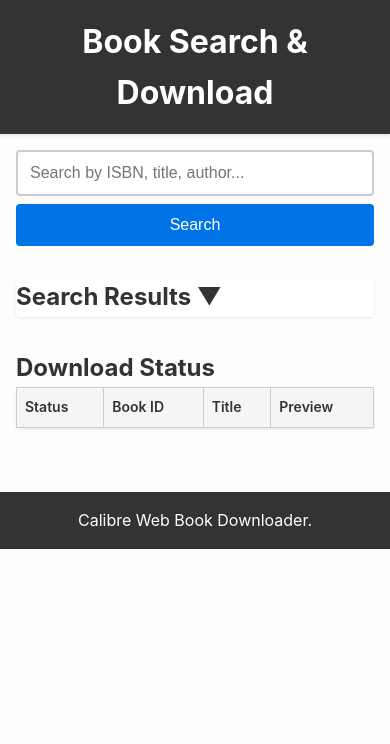
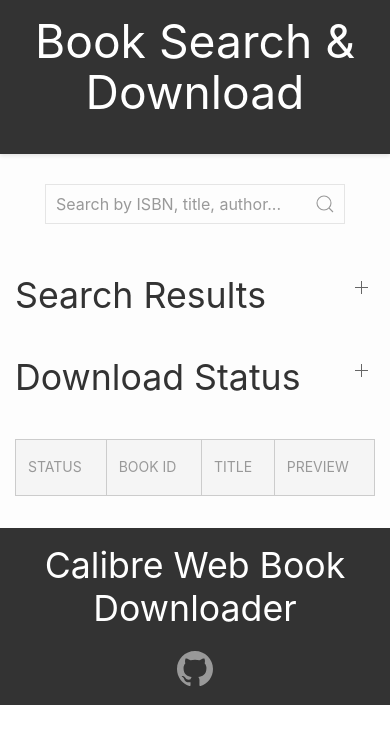
Before and after one commit to xPvtPancakes/calibre-web-automated-book-downloader, a Flask app: page / in a window 390 px wide. Shown: the top 744 px of the page. Run offline with Flask 3, Linux system fonts and the light colour scheme; lists and menus that the app fills with data are empty; parts of the project's set-up code (start-up, migrations or seed data) failed here and were passed over; some libraries are stand-ins or nearby versions.

Commit message:
Add further responsive UI using uiKit (#36)
Utilising [UiKit](https://getuikit.com/) as the CSS framework

Adjusted existing functionality & CSS to integrate with UiKits - should
retain same functionality

- Ui colors are UiKit defaults
- Search results automatically expand when searching
- UiKit ensures its automatically responsive for mobile

### **Search results**

![image](https://github.com/user-attachments/assets/7103b542-9eba-4b56-a730-4165a93ae099)

### **Details dialog**

![image](https://github.com/user-attachments/assets/ff5a69c3-522a-40f0-b04d-9c1e4a2c34fb)

![image](https://github.com/user-attachments/assets/a194ff25-e3da-40b3-a5f9-48a483036491)

**- The dialog could be improved further by adjusting to a modal in
UiKit purely, however wasn't sure on how to do / time reqs.**

### **Search Results & Download Status are in expandable accordions**

![image](https://github.com/user-attachments/assets/2b4f25c4-4c8b-4bde-8861-833399af7d1a)

![image](https://github.com/user-attachments/assets/3ac0447b-7843-4750-9859-94a79fa65f9a)


### **Adjusted search to UiKits with clickable search icon**

![image](https://github.com/user-attachments/assets/8b331063-1045-4759-b05c-64a2e1a738ea)

### **Added gitHub link to footer and increased font sizing**

![image](https://github.com/user-attachments/assets/c9822fd3-3b31-4bbd-bb24-c2272c6af5e3)

### **Mobile views (Chrome on Desktop) - scales & retains scroll**

![image](https://github.com/user-attachments/assets/fb598d07-e6c5-4ab2-ae86-782aa74853a8)

![image](https://github.com/user-attachments/assets/fb04fb6b-be54-4309-a5ba-9636b8691593)

![image](https://github.com/user-attachments/assets/66b0b326-83d1-4131-8d3a-66bf111ca2ad)

### **TODO:**

- Improvements to modal functionality
- Pagination
- Cleaning (removing unused CSS etc)

```diff
--- a/static/css/styles.css
+++ b/static/css/styles.css
@@ -33,12 +33,6 @@ header {
     box-shadow: 0 2px 4px rgba(0, 0, 0, 0.1);
 }
 
-main {
-    max-width: 1200px;
-    margin: 0 auto;
-    padding: 1rem;
-}
-
 footer {
     text-align: center;
     padding: 1rem;
@@ -71,27 +65,6 @@ footer {
 .search-container input:focus {
     border-color: var(--primary-color);
     outline: none;
-}
-
-.search-container button,
-.download-button {
-    padding: 0.75rem 1.5rem;
-    background: var(--primary-color);
-    color: white;
-    border: none;
-    border-radius: 4px;
-    cursor: pointer;
-    font-size: 1rem;
-    transition: background-color 0.3s ease;
-}
-
-.download-button {
-    width: 100%;
-}
-
-.search-container button:hover,
-.download-button:hover {
-    background: var(--primary-dark);
 }
 
 /* Table Styles */
@@ -214,7 +187,7 @@ tbody tr:hover {
 
 .details-container {
     background: white;
-    padding: 2rem;
+    padding: 0.25rem 0.25rem 2rem 3rem;
     border-radius: 4px;
     max-width: 800px;
     width: 90%;
--- a/static/js/main.js
+++ b/static/js/main.js
@@ -47,11 +47,15 @@ document.addEventListener('DOMContentLoaded', () => {
         },
 
         showLoading(element) {
-            element.style.display = 'block';
+            element.removeAttribute('hidden');
         },
 
         hideLoading(element) {
-            element.style.display = 'none';
+            element.setAttribute('hidden', '');
+        },
+
+        showAccordion(element) {
+            UIkit.accordion(element).toggle(1, true);
         },
 
         async fetchJson(url, options = {}) {
@@ -90,9 +94,9 @@ document.addEventListener('DOMContentLoaded', () => {
 
             try {
                 STATE.isSearching = true;
-                elements.resultsSection.classList.remove('collapsed');
                 utils.showLoading(elements.searchLoading);
 
+                utils.showAccordion(elements.resultsSection);
                 const data = await utils.fetchJson(
                     `${API_ENDPOINTS.search}?query=${encodeURIComponent(query)}`
                 );
@@ -161,12 +165,12 @@ document.addEventListener('DOMContentLoaded', () => {
 
         createActionCell(book) {
             const buttonDetails = utils.createElement('button', {
-                className: 'details-button',
+                className: 'uk-button uk-button-default uk-align-center uk-margin-small',
                 onclick: () => bookDetails.show(book.id)
             }, [utils.createElement('span', { textContent: 'Details' })]);
 
             const downloadButton = utils.createElement('button', {
-                className: 'download-button',
+                className: 'uk-button uk-button-primary uk-align-center uk-margin-small',
                 onclick: () => bookDetails.downloadBook(book)
             }, [utils.createElement('span', { textContent: 'Download' })]);
 
@@ -221,9 +225,13 @@ document.addEventListener('DOMContentLoaded', () => {
 
         generateDetailsHTML(book) {
             return `
-                <div class="details-header">
-                    <img src="${book.preview || ''}" alt="Book Preview">
-                    <div class="details-info">
+
+                <div class="uk-card uk-card-default uk-child-width-1-2" uk-grid>
+                    <div class="uk-card-media-left uk-cover-container uk-padding">
+                        <img class="uk-height-medium" src="${book.preview || ''}" alt="Book Preview" uk-cover>
+                        <canvas width="299" height="461"></canvas>
+                    </div>
+                    <div class="uk-card-body">
                         <h3>${book.title || 'No title available'}</h3>
                         <p><strong>Author:</strong> ${book.author || 'N/A'}</p>
                         <p><strong>Publisher:</strong> ${book.publisher || 'N/A'}</p>
@@ -232,12 +240,18 @@ document.addEventListener('DOMContentLoaded', () => {
                         <p><strong>Format:</strong> ${book.format || 'N/A'}</p>
                         <p><strong>Size:</strong> ${book.size || 'N/A'}</p>
                     </div>
+
+                    <button id="download-button" class="uk-button uk-button-primary" type="button">Download</button>
+                    <button id="close-details" class="uk-button uk-button-default uk-modal-close" type="button">Close</button>
                 </div>
-                ${this.generateInfoList(book.info)}
-                <div class="details-actions">
-                    <button id="download-button">Download</button>
-                    <button id="close-details">Close</button>
-                </div>
+                <ul uk-accordion>
+                    <li>
+                        <a class="uk-accordion-title" href>Further Information</a>
+                        <div class="uk-accordion-content">
+                            ${this.generateInfoList(book.info)}
+                        </div>
+                    </li>
+                </ul>
             `;
         },
 
@@ -250,7 +264,7 @@ document.addEventListener('DOMContentLoaded', () => {
                 `)
                 .join('');
 
-            return `<ul class="details-info-list">${listItems}</ul>`;
+            return `<ul class="uk-list uk-list-bullet">${listItems}</ul>`;
         },
 
         async downloadBook(book) {
@@ -263,7 +277,6 @@ document.addEventListener('DOMContentLoaded', () => {
                 );
 
                 modal.close();
-                elements.resultsSection.classList.add('collapsed');
                 status.fetch();
             } catch (error) {
                 console.error('Download error:', error);
@@ -405,11 +418,6 @@ document.addEventListener('DOMContentLoaded', () => {
             }
         });
 
-        // Results section toggle
-        elements.resultsHeading.addEventListener('click', () => {
-            elements.resultsSection.classList.toggle('collapsed');
-        });
-
         // Modal close on overlay click
         elements.modalOverlay.addEventListener('click', (e) => {
             if (e.target === elements.modalOverlay) {
--- a/templates/index.html
+++ b/templates/index.html
@@ -9,41 +9,42 @@
     <link rel="stylesheet" href="{{ url_for('static', filename='css/styles.css') }}">
     <!-- Add favicon -->
     <link rel="icon" type="image/x-icon" href="{{ url_for('static', filename='favicon.ico') }}">
+    <!-- UIkit CSS -->
+    <link rel="stylesheet" href="https://cdn.jsdelivr.net/npm/uikit@3.21.16/dist/css/uikit.min.css" />
+
+    <!-- UIkit JS -->
+    <script src="https://cdn.jsdelivr.net/npm/uikit@3.21.16/dist/js/uikit.min.js"></script>
+    <script src="https://cdn.jsdelivr.net/npm/uikit@3.21.16/dist/js/uikit-icons.min.js"></script>
 </head>
 <body>
     <header>
-        <h1>Book Search & Download</h1>
+        <h1 class="uk-heading-medium" style="color: white;">Book Search & Download</h1>
     </header>
 
     <main>
+        <div class="uk-container">
             <!-- Search Section -->
-        <section class="search-section">
-            <div class="search-container">
-                <input
-                    type="text"
-                    id="search-input"
-                    placeholder="Search by ISBN, title, author..."
-                    aria-label="Search books"
-                >
-                <button id="search-button" aria-label="Search">
-                    <span>Search</span>
-                </button>
+            <section class="uk-section-xxsmall uk-padding">
+                <div class="uk-container uk-width-expand">
+                    <form class="uk-search uk-search-default uk-width-expand">
+                        <input class="uk-search-input" type="search" placeholder="Search by ISBN, title, author..." aria-label="Search books" id="search-input">
+                        <button class="uk-search-icon-flip" uk-search-icon id="search-button" type="button"></button>
+                    </form>
                 </div>
             </section>
 
             <!-- Results Section -->
-        <section class="results-section collapsed" id="results-section">
-            <h2 id="results-heading">
-                Search Results
-                <span class="toggle-icon">▼</span>
-            </h2>
-            <div class="loading-indicator" id="search-loading" role="status">
-                <span class="spinner"></span>
+            <ul uk-accordion id="results-section">
+                <li id="search-accordion">
+                <a class="uk-accordion-title" href><h1 class="uk-heading-xsmall">Search Results</h1></a>
+                <div class="uk-accordion-content">
+                    <div id="search-loading" class="uk-flex uk-flex-center" role="status" hidden>
+                        <div uk-spinner="ratio: 2"></div>
                         <span>Loading...</span>
                     </div>
                     <div class="results-content">
-                <div class="table-responsive">
-                    <table id="results-table" role="grid">
+                        <div class="uk-overflow-auto">
+                            <table id="results-table" class="uk-table uk-table-hover uk-table-divider" role="grid">
                                 <thead>
                                     <tr>
                                         <th scope="col">#</th>
@@ -64,7 +65,9 @@
                             </table>
                         </div>
                     </div>
-        </section>
+                </div>
+                </li>
+            </ul>
 
             <!-- Book Details Modal -->
             <div class="modal-overlay" id="modal-overlay" role="dialog" aria-modal="true">
@@ -74,14 +77,17 @@
             </div>
 
             <!-- Status Section -->
-        <section class="status-section">
-            <h2>Download Status</h2>
-            <div class="loading-indicator" id="status-loading" role="status">
-                <span class="spinner"></span>
+            <ul uk-accordion id="status-section">
+                <li id="search-accordion">
+                <a class="uk-accordion-title" href><h1 class="uk-heading-xsmall">Download Status</h1></a>
+                <div class="uk-accordion-content">
+                    <div id="status-loading" class="uk-flex uk-flex-center" role="status" hidden>
+                        <div uk-spinner="ratio: 2"></div>
                         <span>Loading...</span>
                     </div>
-            <div class="table-responsive">
-                <table id="status-table" role="grid">
+                    <div class="status-content">
+                        <div class="uk-overflow-auto">
+                            <table id="status-table" class="uk-table uk-table-hover uk-table-divider" role="grid">
                                 <thead>
                                     <tr>
                                         <th scope="col">Status</th>
@@ -91,15 +97,20 @@
                                     </tr>
                                 </thead>
                                 <tbody>
-                        <!-- Status information will be injected here -->
+                                    <!-- Search results will be injected here -->
                                 </tbody>
                             </table>
                         </div>
-        </section>
+                    </div>
+                </div>
+                </li>
+            </ul>
+        </div>
     </main>
 
     <footer>
-        <p>Calibre Web Book Downloader.</p>
+        <h1 class="uk-heading-xxsmall" style="color: white;">Calibre Web Book Downloader</h1>
+        <a href="https://github.com/calibrain/calibre-web-automated-book-downloader" class="uk-icon-link" uk-icon="icon:github; ratio: 2"></a>
     </footer>
 
     <!-- Scripts -->
```
Lines whose indentation alone changed are shown as unchanged.
